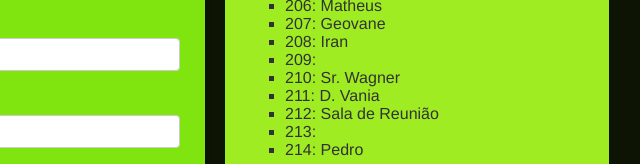
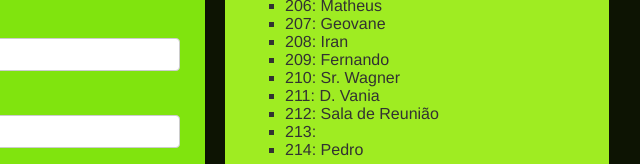
Before and after one commit to MarcosDaviDev/atendimento02, a plain HTML site: page index.html in a window 1280 px wide. Shown: the part 209-373 px from the top of the page, 543-1183 px from the left. Drawn offline with nearby package versions, Linux system fonts and the light colour scheme.

Commit message:
Adicionando um novo membro

```diff
--- a/index.html
+++ b/index.html
@@ -66,7 +66,7 @@
                     <li>206: Matheus</li>
                     <li>207: Geovane</li>
                     <li>208: Iran</li>
-                    <li>209: </li>
+                    <li>209: Fernando</li>
                     <li>210: Sr. Wagner</li>
                     <li>211: D. Vania</li>
                     <li>212: Sala de Reunião</li>
```
